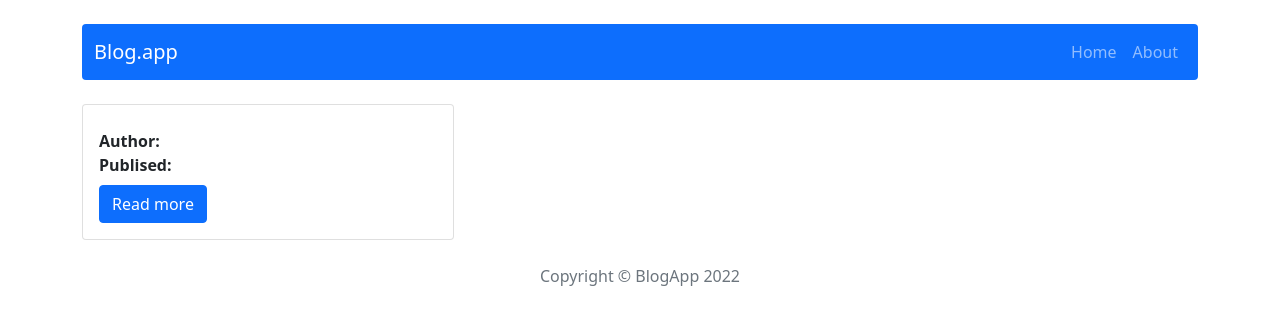
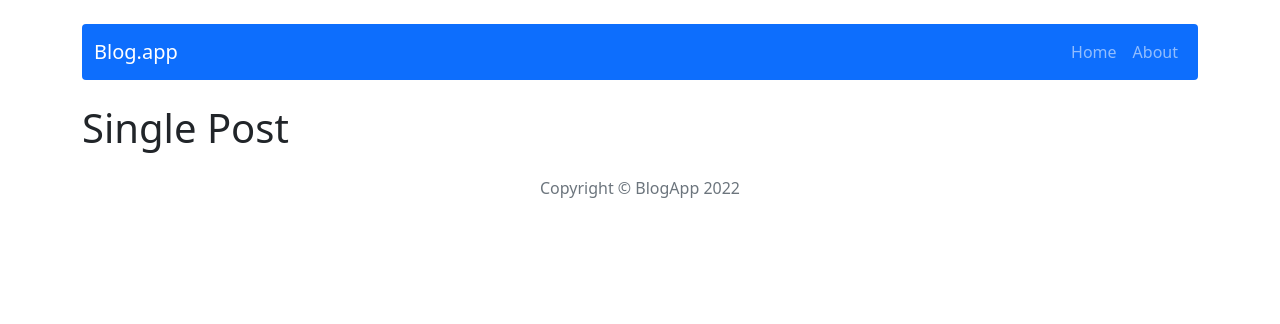
Before and after one commit to evacu8/react-blog-app, a React (Create React App) app: page /post/1 in a window 1280 px wide. Shown: the top 324 px of the page. Built offline with nearby package versions, Linux system fonts and the light colour scheme.

Commit message:
Add links to SinglePost and AddPost, add PostCard feature

```diff
--- a/src/App.js
+++ b/src/App.js
@@ -1,7 +1,7 @@
 import { Routes, Route } from 'react-router-dom';
 import Home from './components/pages/Home/Home';
 import About from './components/pages/About/About';
-import Post from './components/pages/Post/Post';
+import SinglePost from './components/pages/SinglePost/SinglePost';
 import AddPost from './components/pages/AddPost/AddPost';
 import EditPost from './components/pages/EditPost/EditPost';
 import NotFound from './components/pages/NotFound/NotFound';
@@ -17,7 +17,7 @@ function App() {
         <Routes>
           <Route path="/" element={<Home />} />
           <Route path="/about" element={<About />} />
-          <Route path="/post/:id" element={<Post />} />
+          <Route path="/post/:id" element={<SinglePost />} />
           <Route path="/post/add" element={<AddPost />} />
           <Route path="/post/edit/:id" element={<EditPost />} />
           <Route path="/*" element={<NotFound />} />
--- a/src/components/features/AllPosts/AllPosts.js
+++ b/src/components/features/AllPosts/AllPosts.js
@@ -1,7 +1,7 @@
 import { useSelector } from "react-redux";
-import Post from '../../pages/Post/Post';
+import PostCard from '../PostCard/PostCard';
 import { getAllPosts } from "../../../redux/postsRedux";
-import { NavLink } from "react-bootstrap";
+import { Link } from "react-router-dom";
 import { Container } from "react-bootstrap";
 
 const AllPosts = () => {
@@ -12,11 +12,13 @@ const AllPosts = () => {
     <Container>
       <div className="d-flex justify-content-between mb-4">
         <h2>All posts</h2>
-        <button type="button" className='btn btn-outline-info'>Add post</button>
+        <Link to="/post/add">
+          <button type="button" className='btn btn-outline-info'>Add post</button>
+        </Link>
       </div>
       <ul className="d-flex flex-wrap row">
         {posts.map(post =>
-          <Post key={post.id} title={post.title} id={post.id} shortDescription={post.shortDescription} author={post.author} publishedDate={post.publishedDate}/>)}
+          <PostCard key={post.id} title={post.title} id={post.id} shortDescription={post.shortDescription} author={post.author} publishedDate={post.publishedDate}/>)}
       </ul>
       </Container>
   );
--- a/src/components/pages/Post/Post.js
+++ b/src/components/features/PostCard/PostCard.js
@@ -1,6 +1,7 @@
 import { Card } from 'react-bootstrap';
+import { Link } from 'react-router-dom';
 
-const Post = props => {
+const PostCard = props => {
   return (
     <div className='col-sm-6 col-lg-4 my-2'>
       <Card >
@@ -15,11 +16,13 @@ const Post = props => {
           <Card.Text className='my-2'>
             {props.shortDescription}
           </Card.Text>
-          <button type="button" className='btn btn-primary'>Read more</button>
+          <Link to={`/post/${props.id}`}>
+            <button type="button" className='btn btn-primary'>Read more</button>
+          </Link>
         </Card.Body>
       </Card>
     </div>
   );
 };
 
-export default Post;
+export default PostCard;
--- /dev/null
+++ b/src/components/pages/SinglePost/SinglePost.js
@@ -0,0 +1,9 @@
+const SinglePost = () => {
+  return (
+    <div >
+      <h1>Single Post</h1>
+    </div>
+  );
+};
+
+export default SinglePost;
```
